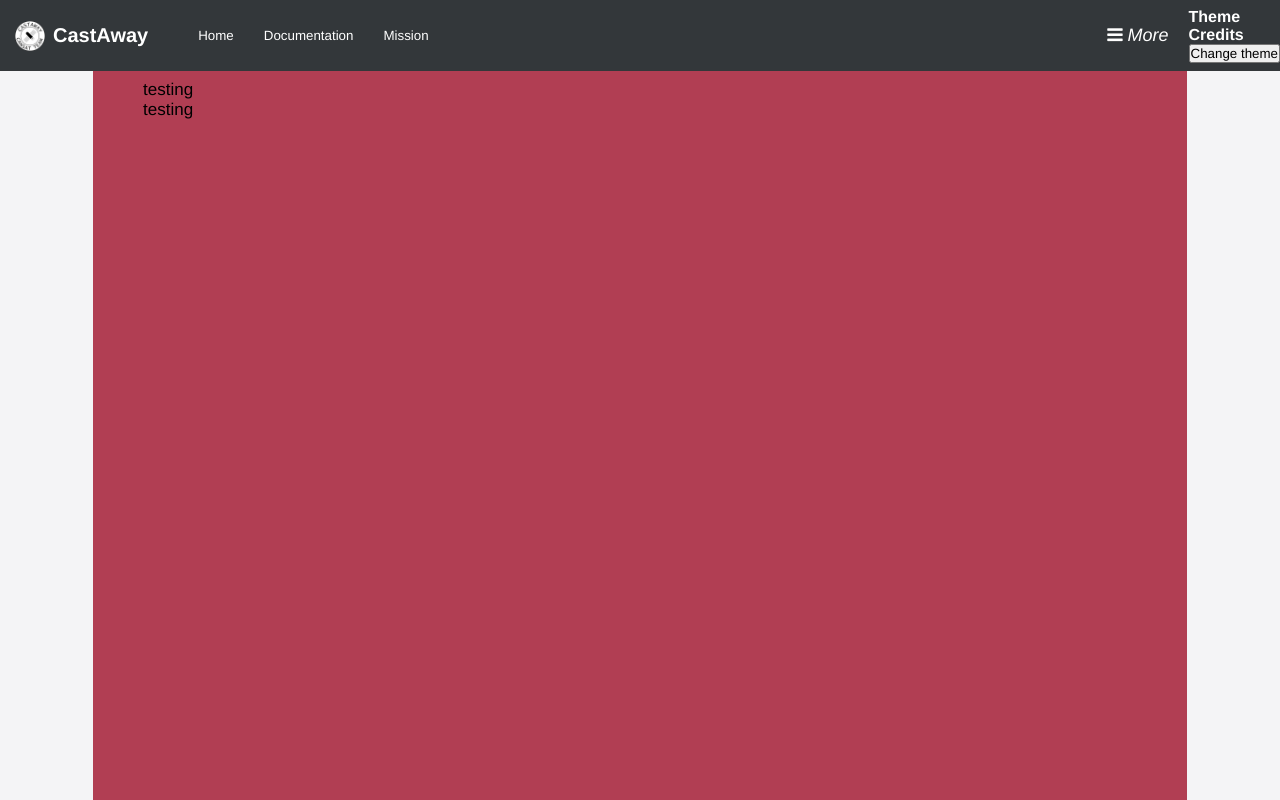
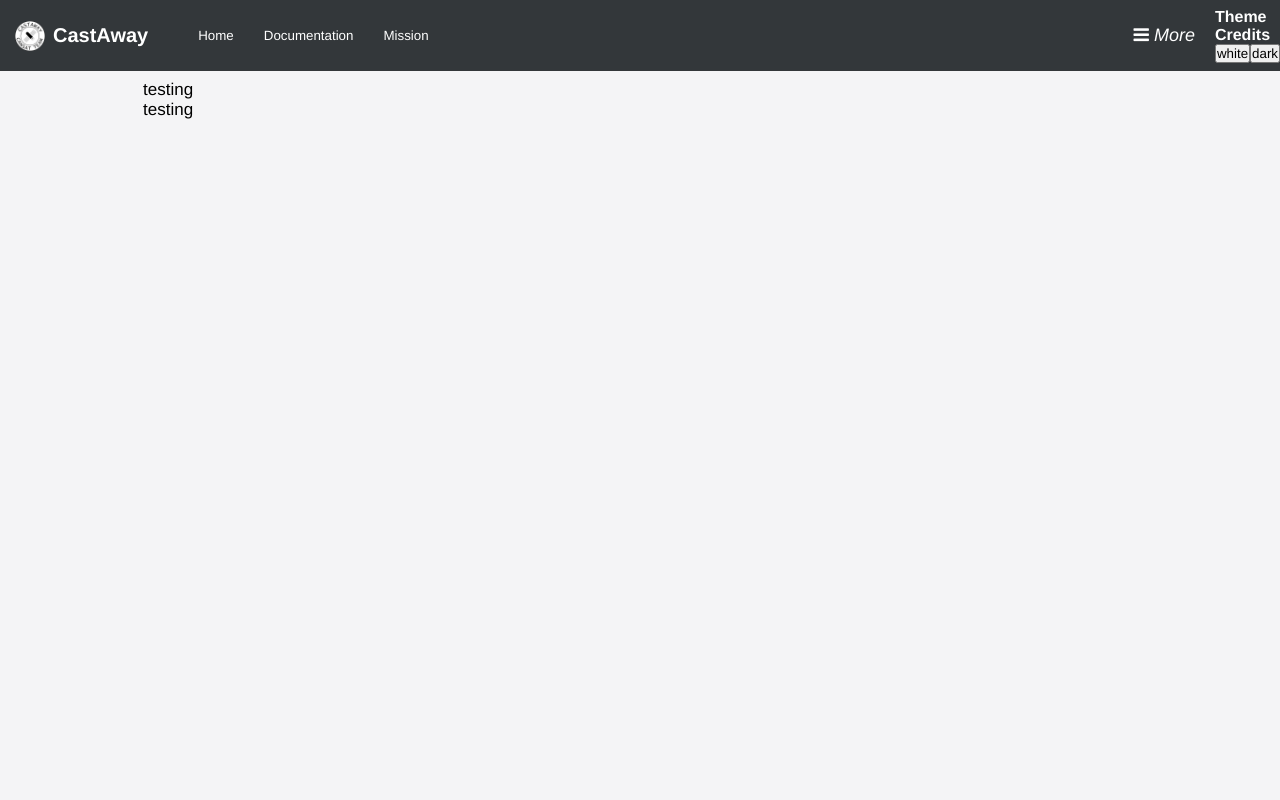
Before and after one commit to snej55/cansat-site, a React (Create React App) app in the folder react-port/: page / in a window 1280 px wide. Shown: the top 800 px of the page. Built offline with nearby package versions, Linux system fonts and the light colour scheme.

Commit message:
fixed react issues againg

```diff
--- a/react-port/src/App.css
+++ b/react-port/src/App.css
@@ -18,12 +18,6 @@
   font-family: Helvetica Neue,Helvetica,Arial,sans-serif;
   margin: 0;
   padding: 0;
-}
-
-body {
-  /* background-color: var(--bg-color); */
-  overflow-x: hidden;
-  background-color: var(--main-white);
 }
 
 div#App, div#root {
@@ -127,7 +121,7 @@ div#content {
   align-self: center;
   padding: 50px 20px 0 50px;
   background-color: var(--main-white);
-  background-color: #b13e53;
+  /* background-color: #b13e53; */
 }
 
 footer {
--- a/react-port/src/App.js
+++ b/react-port/src/App.js
@@ -6,15 +6,29 @@ import { Home } from './Components/Home';
 import { Docs } from './Components/Docs';
 import { Mission } from './Components/Mission';
 
+import { darkModeInnit } from './cookies';
 
 function App() {
 
-  const [darkMode, toogleDarkMode] = useState(true);
+  const [darkMode, toogleDarkMode] = useState(darkModeInnit);
 
-  // var fontColor = {
-  //   color: {darkMode ? "#fff" : "#000"}
-  // }
+  let root = {
+    red: "#b13e53",
+    orange: "#ef7d57",
+    yellow: "#ffcd75",
+    lime: "#a7f070",
+    green: "#28a754",
+    blue: "#257179",
+    white: "#f4f4f6",
+    lightGrey: "#adb0b5",
+    grey: "#696c70",
+    darkGrey: "#33373a",
+    black: "#1a1a1d",
+  }
 
+  let accentColor = darkMode ? root.blue : root.darkGrey
+  let bgColor = darkMode ? root.black : root.white
+  let textColor = darkMode ? "#fff" : "#000"
 
   const [page, setPage] = useState('home');
 
@@ -35,8 +49,8 @@ function App() {
   }
 
   return (
-    <div id="App">
-      <div id="header">
+    <div id="App" style={{backgroundColor: bgColor}}>
+      <div id="header" style={{backgroundColor: accentColor}}>
         <img id="CastAway" src="images/logo128.png" alt="128*128 logo" draggable="false"></img>
         <h2>CastAway</h2>
 
@@ -56,17 +70,17 @@ function App() {
             <div id="PressOptions">
                 <a className="menu-item" id="credits" onclick="credits()">Credits</a>
             </div>
-            <button onClick={() => toogleDarkMode(!darkMode)}>Change theme</button>
+            <button onClick={() => {toogleDarkMode(0); document.cookie = "background: 0"}}>white</button>
+            <button onClick={() => {toogleDarkMode(1); document.cookie = "background: 1"}}>dark</button>
         </div>
       </div>
-      <div id="content" style={{color: darkMode ? "#000" : "#fff"}}> {/* else {return("#000")}})}>}
+      <div id="content" style={{backgroundColor: bgColor, color: textColor}}> {/* else {return("#000")}})}>*/}
         {/* <p id="main-text"> */}
           {getContent()}
         {/* </p> */}
         testing
-
       </div>
-      <footer>
+      <footer style={{backgroundColor: accentColor}}>
         <div>
           <p>
             This Project is Open Sourced Under GNU GENERAL PUBLIC LICENSE <br></br>
--- /dev/null
+++ b/react-port/src/cookies.js
@@ -0,0 +1,10 @@
+let theme = 0;
+
+if (document.cookie.trim().startsWith("background: 1")) {
+    theme = 1
+}
+else {
+    document.cookie = "background: 0"
+}
+
+export let darkModeInnit = theme
--- a/react-port/src/index.css
+++ b/react-port/src/index.css
@@ -11,7 +11,6 @@
   --main-dark-grey: #33373a;
   --main-black: #1a1a1e;
   --link-color: var(--main-orange);
-  --bg-color: #fff;
 }
 
 * {
```
